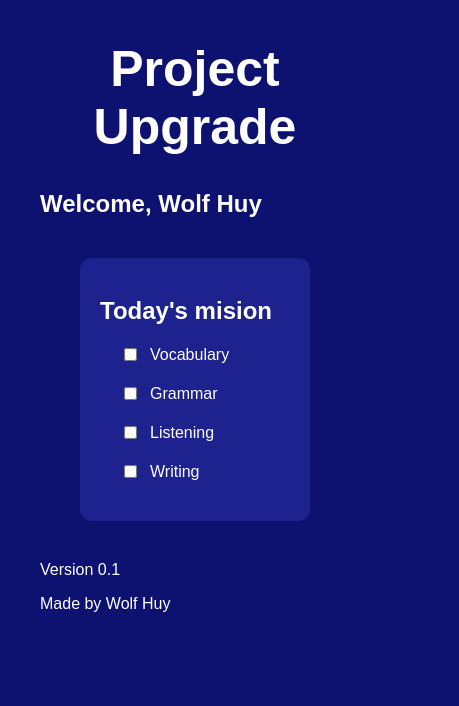
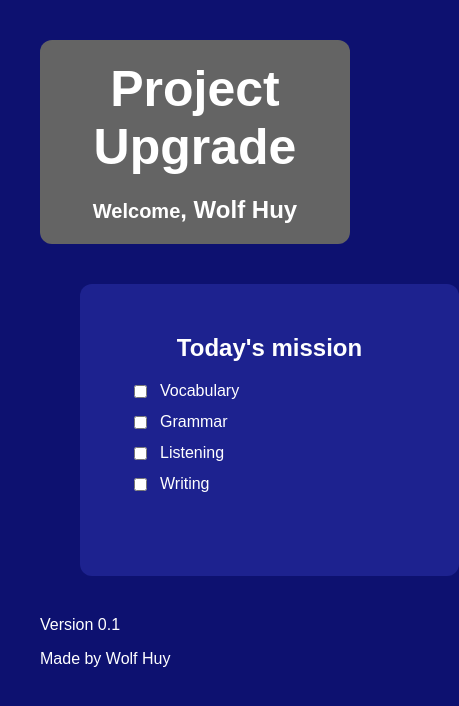
Before and after one commit to WolfHuy/Project-Upgrade, a plain HTML site: page index.html in a window 390 px wide. Shown: the whole page, 459 px wide, since content can reach past the window. Drawn offline with Linux system fonts and the light colour scheme.

Commit message:
Sprint 6: Improve responsive layout

```diff
--- a/css/style.css
+++ b/css/style.css
@@ -11,14 +11,41 @@ body{
 }
 .card{
     margin: 40px;
-    padding: 20px;
+    padding: 30px 50px 70px 50px;
     background: #1d228f;
     border-radius: 12px;
+    max-width:500px;
+    width:90%;
+    justify-content: flex-start;
 }
 .task{
-    margin: 20px;
+    margin: 12px 0;
     display: flex;
     gap: 10px;
     align-items: center;
     justify-content: flex-start;
 }
+.grandtitle{
+    text-align: center;
+    background: rgb(100, 100, 100);
+    border-radius: 12px;
+    gap: 5px;
+}
+.daymiss{
+    text-align: center;
+}
+.welcome{
+    font-size: 20px;
+}
+.grandtitle{
+    padding: 20px;
+}
+.title{
+    margin-bottom: 5px;
+    max-width: 600px;
+    width: 90%;
+    margin: auto;
+}
+header h2{
+    margin-bottom: 0;
+}
--- a/index.html
+++ b/index.html
@@ -7,12 +7,14 @@
 </head>
 <body>
     <header>
-        <h1 class="title">Project Upgrade</h1>
-        <h2>Welcome, Wolf Huy</h2>
+        <div class="grandtitle">
+            <h1 class="title">Project Upgrade</h1>
+            <h2><span class="welcome">Welcome</span>, Wolf Huy</h2>
+        </div>
     </header>
     <main>
     <section class="card">
-        <h2>Today's mision</h2>
+        <h2 class="daymiss">Today's mission</h2>
     <div class="task">
         <input id="vocab" type="checkbox">
         <label for="vocab">
```
